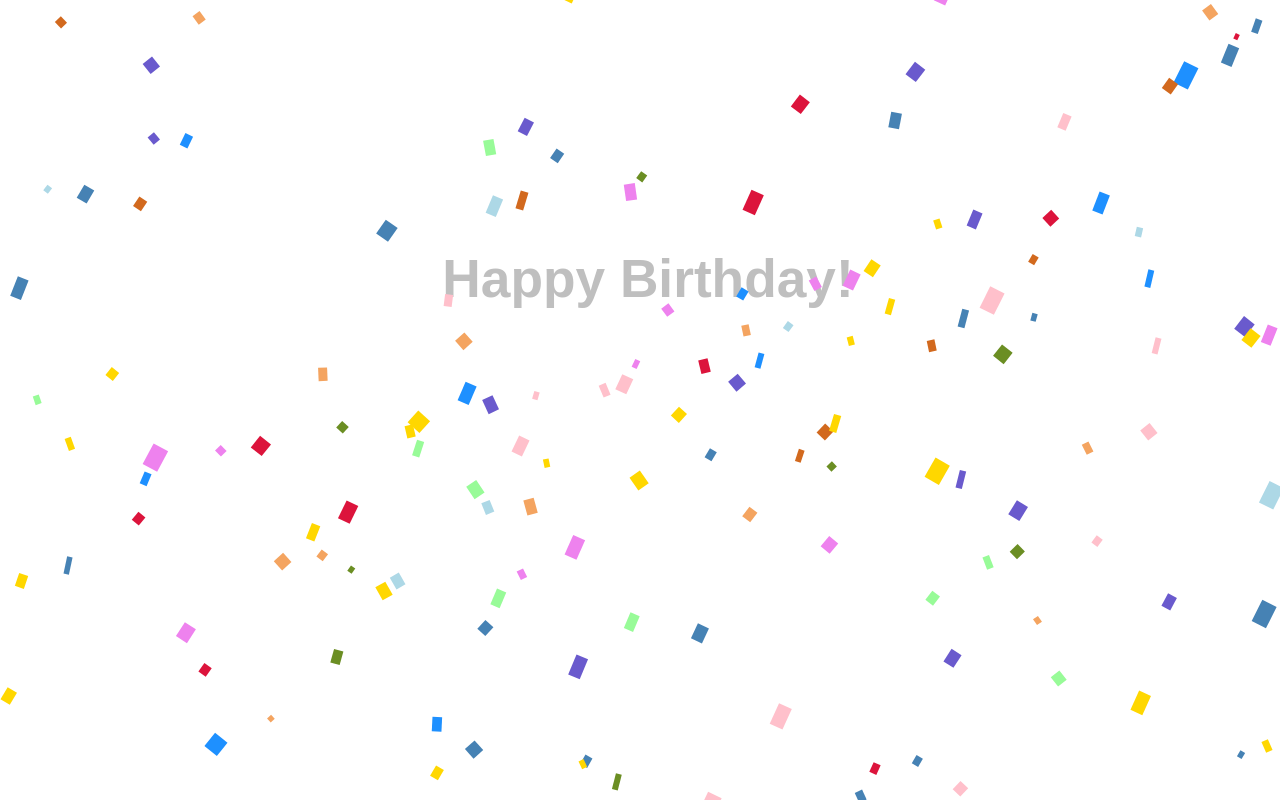
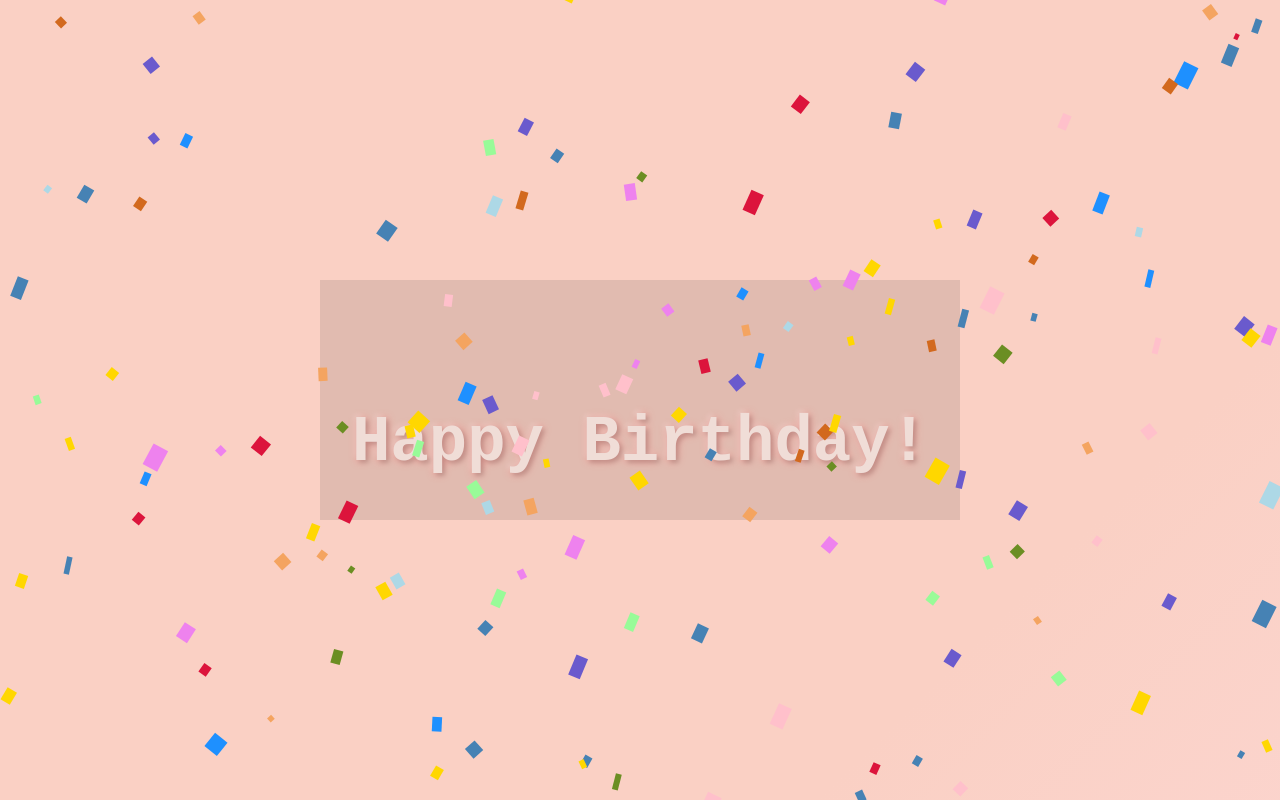
Before and after one commit to Mata2002/FunProject, a plain HTML site: page index.html in a window 1280 px wide. Drawn offline with Linux system fonts and the light colour scheme.

Commit message:
Update index.html

```diff
--- a/index.html
+++ b/index.html
@@ -5,29 +5,62 @@
     <meta name="viewport" content="width=device-width, initial-scale=1.0">
     <title>Happy Birthday!</title>
     <style>
+        body {
+            margin: 0;
+            height: 100vh;
+            background: linear-gradient(135deg, #ff9a9e, #fad0c4, #fad0c4, #fad0c4, #fad0c4, #ffdde1);
+            background-size: 400% 400%;
+            animation: gradientBG 10s ease infinite;
+            overflow: hidden;
+        }
+
+        @keyframes gradientBG {
+            0% { background-position: 0% 50%; }
+            50% { background-position: 100% 50%; }
+            100% { background-position: 0% 50%; }
+        }
+
         h1 {
             position: absolute;
-            margin-top: 30vh;
-            width: 100%;
-            text-align: center;
-            font-size: 333%;
-            font-family: sans-serif;
-            color: grey;
+            top: 50%;
+            left: 50%;
+            transform: translate(-50%, -50%);
+            font-size: 4rem;
+            font-family: 'Courier New', Courier, monospace;
+            color: white;
+            text-shadow: 3px 3px 4px rgba(0, 0, 0, 0.3),
+                         -3px -3px 4px rgba(255, 255, 255, 0.3),
+                         1px 1px 8px #ff6b6b;
             opacity: 0.5;
+            transition: all 0.5s;
+        }
+
+        .spoiler {
+            position: absolute;
+            top: 50%;
+            left: 50%;
+            transform: translate(-50%, -50%);
+            width: 50%;
+            height: 30%;
+            cursor: pointer;
+            background: rgba(0, 0, 0, 0.1);
+        }
+
+        .spoiler:hover + h1 {
+            opacity: 1;
         }
 
         canvas {
-            overflow-y: hidden;
-            overflow-x: hidden;
-            width: 100%;
-            margin: 0;
             position: absolute;
             top: 0;
             left: 0;
+            width: 100%;
+            height: 100%;
         }
     </style>
 </head>
 <body>
+    <div class="spoiler"></div>
     <h1>Happy Birthday!</h1>
     <canvas id="canvas"></canvas>
     <script>
```
